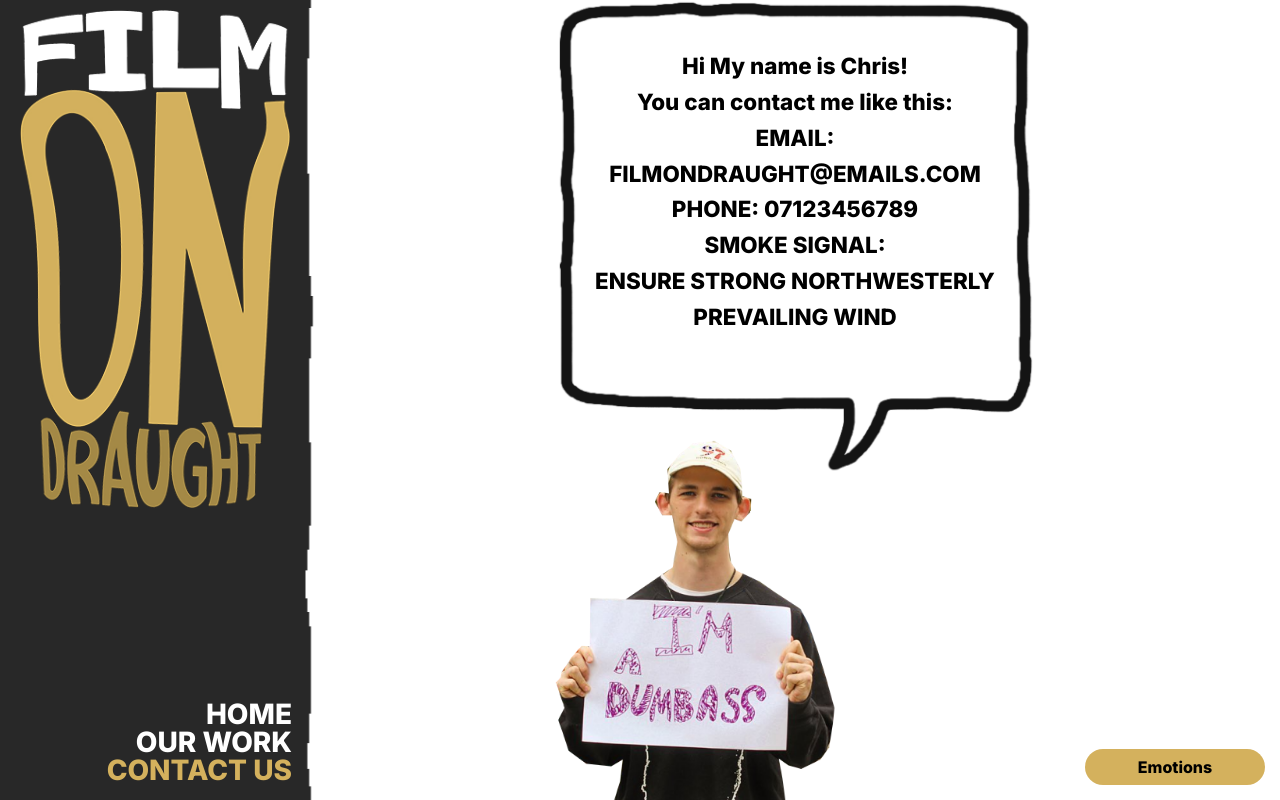
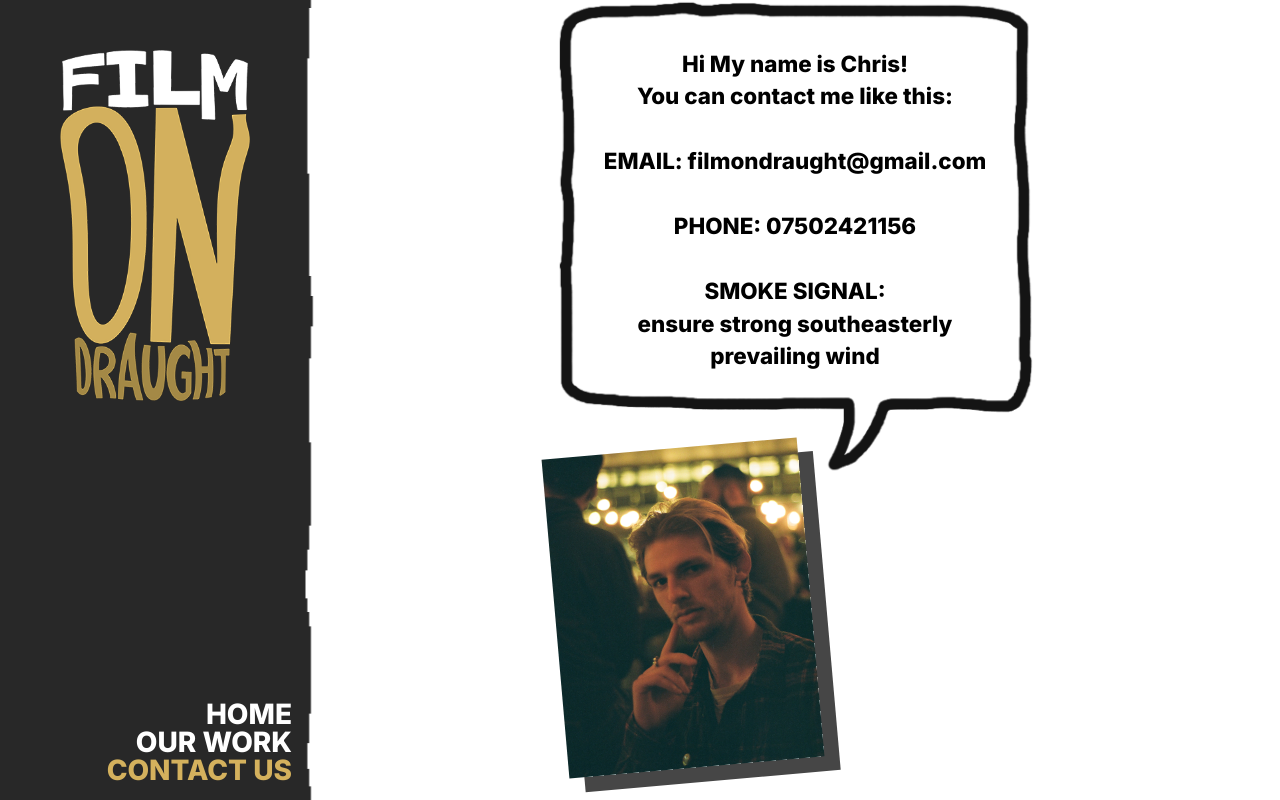
Before and after one commit to PatDownie/film-on-draught, a React (Create React App) app: page /contact in a window 1280 px wide. Built offline with nearby package versions, Linux system fonts and the light colour scheme.

Commit message:
replaced image in contact page with placeholder

```diff
--- a/src/App.css
+++ b/src/App.css
@@ -43,7 +43,7 @@
 
   #mainlogo {
     width: 100%;
-    padding: 10px;
+    padding: 50px;
   }
 
   #logoandnavcontainer ul {
--- a/src/Contact.css
+++ b/src/Contact.css
@@ -20,6 +20,7 @@
   #speechbubblecontainer {
     position: relative;
     height: 60%;
+    z-index: 2;
   }
   #bubble {
     height: 100%;
@@ -43,15 +44,16 @@
     font-family: inter;
     font-weight: 800;
     font-size: 2.8vh;
-    line-height: 1.6;
+    line-height: 1.45;
 
     text-align: center;
     word-break: break-word;
   }
 
   #avatar {
-    height: 50%;
-    transform: translateY(-10%);
+    height: 40%;
+    transform: translateY(-10%) rotate(-5deg);
+    box-shadow: 15px 15px #464646;
   }
 
   #emotionselectiondiv {
@@ -110,6 +112,7 @@
   #speechbubblecontainer {
     position: relative;
     height: 60%;
+    z-index: 2;
   }
   #bubble {
     height: 100%;
@@ -133,15 +136,16 @@
     font-family: inter;
     font-weight: 800;
     font-size: calc(0.029 * (100vh - 180px));
-    line-height: 1.6;
+    line-height: 1.45;
 
     text-align: center;
     word-break: break-word;
   }
 
   #avatar {
-    height: 50%;
-    transform: translateY(-10%);
+    height: 40%;
+    transform: translateY(-10%) translateX(20%) rotate(-5deg);
+    box-shadow: 15px 15px #464646;
   }
 
   #emotionselectiondiv {
--- a/src/components/Contact.jsx
+++ b/src/components/Contact.jsx
@@ -3,12 +3,13 @@ import bubble from "../images/chris speech bubble 1.gif";
 import sadimg from "../images/chris-avatar-sad.png";
 import puzzledimg from "../images/chris-avatar-puzzled.png";
 import neutralimg from "../images/chris-avatar-neutral.png";
+import placeholderAvatar from "../images/placeholder-avatar.jpg";
 import "../Contact.css";
 import { useState } from "react";
 
 function Contact() {
   const emotionArray = [
-    { emotion: "Happy", image: chrisAvatar },
+    { emotion: "Happy", image: placeholderAvatar },
     { emotion: "Sad", image: sadimg },
     { emotion: "Puzzled", image: puzzledimg },
     { emotion: "Neutral", image: neutralimg },
@@ -41,18 +42,21 @@ function Contact() {
             <p id="contactinfo">
               Hi My name is Chris! <br /> You can contact me like this:
               <br />
-              EMAIL: FILMONDRAUGHT@EMAILS.COM
               <br />
-              PHONE: 07123456789
+              EMAIL: filmondraught@gmail.com
+              <br />
+              <br />
+              PHONE: 07502421156
+              <br />
               <br />
               SMOKE SIGNAL: <br />
-              ENSURE STRONG NORTHWESTERLY PREVAILING WIND
+              ensure strong southeasterly prevailing wind
             </p>
           </div>
         </div>
         <img src={emotionImg} alt="avatar" id="avatar" />
       </div>
-      <div id="emotionselectiondiv">
+      {/* <div id="emotionselectiondiv">
         <p
           className={clickedState + " " + "button"}
           onClick={() => {
@@ -72,7 +76,7 @@ function Contact() {
               {emotion.emotion}
             </p>
           ))}
-      </div>
+      </div> */}
     </div>
   );
 }
```
Also changed, not shown: src/images/chris speech bubble 1.gif, src/images/placeholder-avatar.jpg (added).
